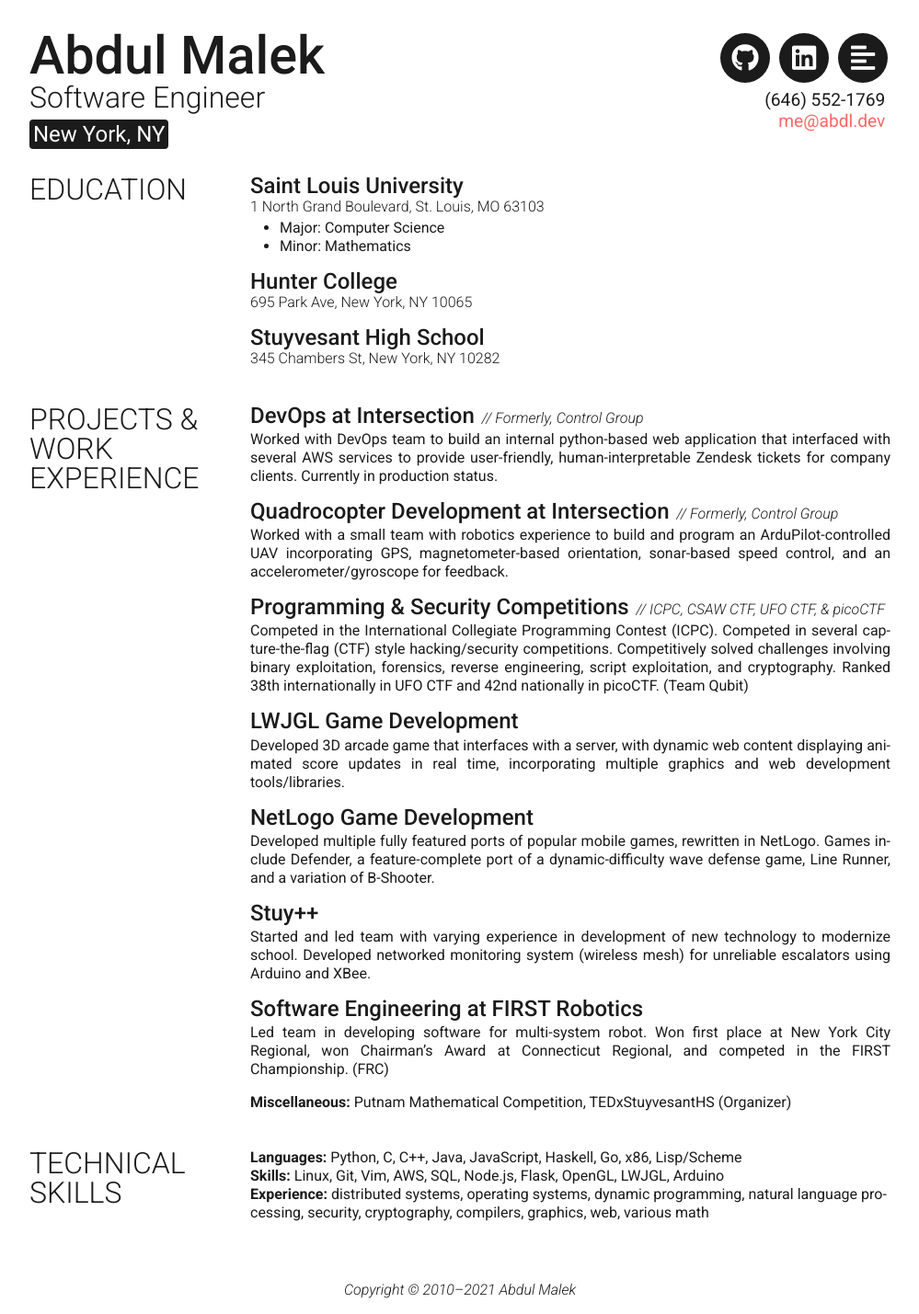
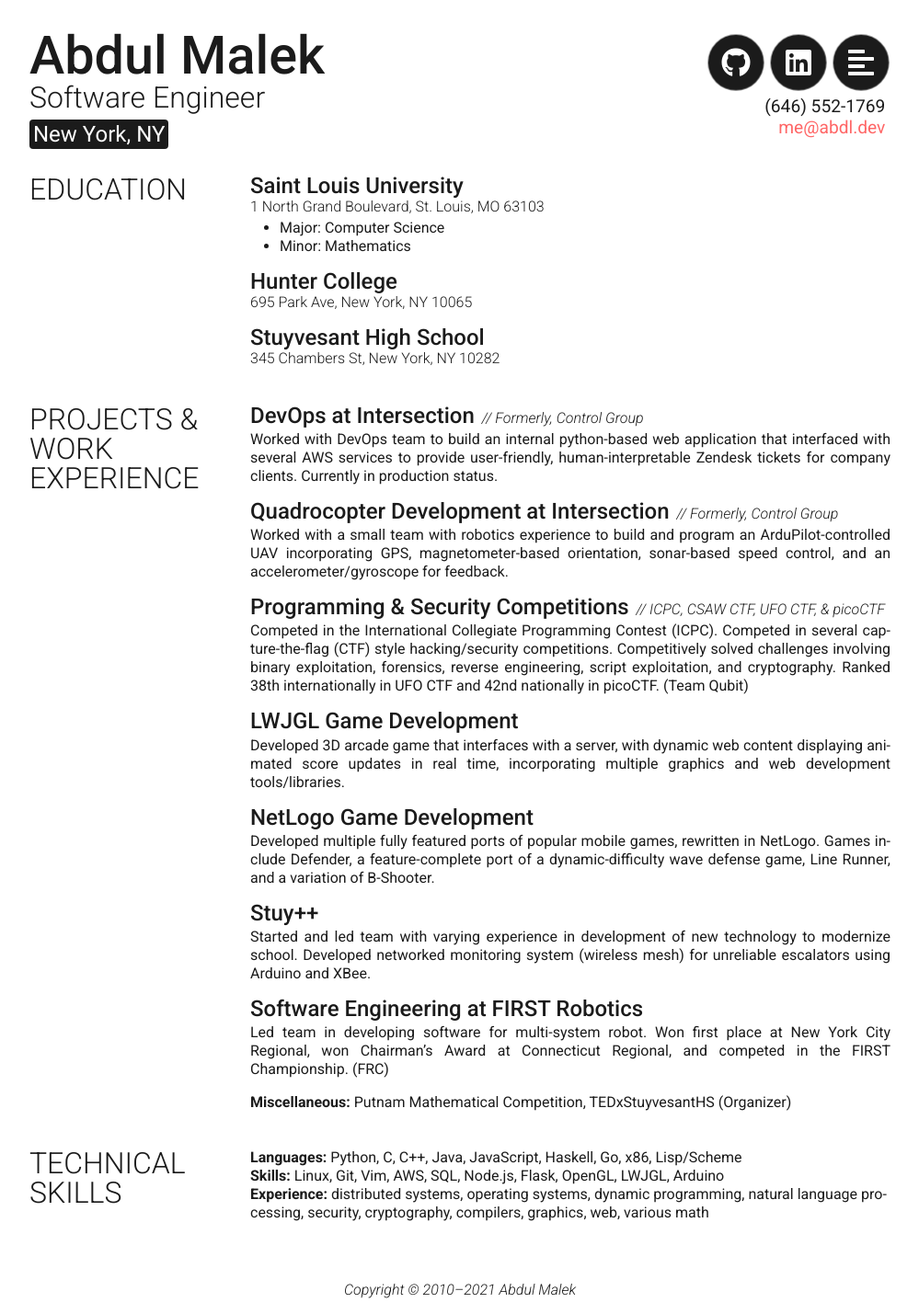
Before and after one commit to abdl-dev/abdl-dev.github.io, a Jekyll site: the page built from index.md, in a window 1280 px wide. Shown: the whole page at 92% size, without its empty margins (140-1139 px from the left). Built offline with Jekyll 4.4.1, drawn with Linux system fonts in a browser that asks for light colours.

Commit message:
push working version

```diff
--- a/_includes/header.html
+++ b/_includes/header.html
@@ -6,23 +6,17 @@
 			<h3><mark>{{ site.location }}</mark></h3>
 		</div>
 		<div class="col-12 col-md-5 header-right">
-			<ul class="icons">
-				<li>
-					<a href='https://github.com/{{ site.github }}' class="button button-circle">
+			<div class="icons">
+				<a href='https://github.com/{{ site.github }}' class="circle">
 					<i class="fab fa-github" title="GitHub"></i>
 				</a>
-				</li>
-				<li>
-					<a href='https://linkedin.com/in/{{ site.linkedin }}' class="button button-circle">
+				<a href='https://linkedin.com/in/{{ site.linkedin }}' class="circle">
 					<i class="fab fa-linkedin" title="LinkedIn"></i>
 				</a>
-				</li>
-				<li>
-					<a href='{{ site.resume }}' class="button button-circle">
+				<a href='{{ site.resume }}' class="circle">
 					<i class="fas fa-align-left" title="Résumé"></i>
 				</a>
-				</li>
-			</ul>
+			</div>
 			<p class="info">{{ site.phone }}</p>
 			<p class="info"><a href="mailto:{{ site.email }}">{{ site.email }}</a></p>
 		</div>
--- a/_sass/button.scss
+++ b/_sass/button.scss
@@ -1,16 +1,16 @@
 .light {
 }
 .dark {
-	.button-circle::before {
+	.circle::before {
 		box-shadow: inset 0 0 0 35px #EAEAEA;
 	}
-	.button.button-circle {
+	.circle {
 		color: #1B1B1B;
 	}
-	.button-circle:hover {
+	.circle:hover {
 		color: #EAEAEA;
 	}
-	.button-circle:hover::before {
+	.circle:hover::before {
 		box-shadow: inset 0 0 0 2px #EAEAEA;
 	}
 	.icons i {
@@ -22,96 +22,61 @@
 	}
 }
 
-ul.icons a:hover {
-	background: rgba(0, 0, 0, 0.025);
+.icons {
+	margin: 0.25rem 0rem;
+	i {
+		color: #FFFFFF;
+		background: none;
+		font-size: 2rem;
+		line-height: 4rem;
+	}
 }
 
-ul.icons li {
+.circle {
+	width: 4rem;
+	height: 4rem;
+	min-width: 0;
+	padding: 0;
+	transition: color 0.3s;
+
 	display: inline-block;
+	border: none;
+	border-radius: 0;
+	position: relative;
+	text-align: center;
+	vertical-align: middle;
+	z-index: 1;
 }
 
-ul.icons a {
-	-moz-transition: background-color 0.25s ease-in-out;
-	-webkit-transition: background-color 0.25s ease-in-out;
-	-ms-transition: background-color 0.25s ease-in-out;
-	transition: background-color 0.25s ease-in-out;
-	display: inline-block;
-	width: 2.75rem;
-	height: 2.75rem;
-	line-height: 2.8rem;
-	text-align: center;
-	border: 0;
-	box-shadow: none;
-	padding:0;
-	border-radius: 100%;
-	color: #aaa;
-}
-
-.icons {
-	padding: 0;
-	font-size: 1rem;
-	margin-top: 1px;
-	margin-bottom: 0.25rem;
-	text-align: right;
-}
-
-.icons i {
-	font-size: 30px;
-	line-height:60px;
-}
-
-.button {
-	min-width: 150px;
-	border: none;
-	background: none;
-	color: inherit;
-	vertical-align: middle;
-	position: relative;
-	z-index: 1;
-	-webkit-backface-visibility: hidden;
-	-moz-osx-font-smoothing: grayscale;
-	border-radius: 0;
-	float: none;
-	margin: 0 auto;
-	margin-top: 0px;
-	display: inline-block;
-	font-weight: 400;
-	max-width: 400px;
-}
-
-.button-circle::before {
+.circle::before {
+	color: #1B1B1B;
 	content: '';
 	position: absolute;
 	top: 0;
 	left: 0;
 	width: 100%;
 	height: 100%;
-	border-radius: inherit;
+	border-radius: 100%;
 	z-index: -1;
-	box-shadow: inset 0 0 0 35px #1B1B1B;
-	-webkit-transform: scale3d(0.9, 0.9, 1);
-	transform: scale3d(0.9, 0.9, 1);
-	-webkit-transition: box-shadow 0.3s, -webkit-transform 0.3;
-	transition: box-shadow 0.3s, transform 0.3s;
+
+	box-shadow: inset 0 0 0 32px #1B1B1B;
+	transform: scale3d(0.95, 0.95, 1);
+	transition: box-shadow 250ms, transform 250ms;
 }
 
-.button.button-circle:focus,
-.button.button-circle {
-	width: 60px;
-	height: 60px;
-	min-width: 0;
-	padding: 0;
-	color: #fff;
-	-webkit-transition: color 0.3s;
-	transition: color 0.3s;
-}
-
-.button-circle:hover {
+.circle:active {
 	color: #1B1B1B;
 }
 
-.button-circle:hover::before {
-	box-shadow: inset 0 0 0 2px #1B1B1B;
-	-webkit-transform: scale3d(1, 1, 1);
+
+.circle:focus,
+.circle:hover {
+	i {
+		color: #1B1B1B;
+	}
+}
+
+.circle:hover::before {
+	box-shadow: inset 0 0 0 4px #1B1B1B;
 	transform: scale3d(1, 1, 1);
 }
```
Lines whose indentation alone changed are shown as unchanged.
